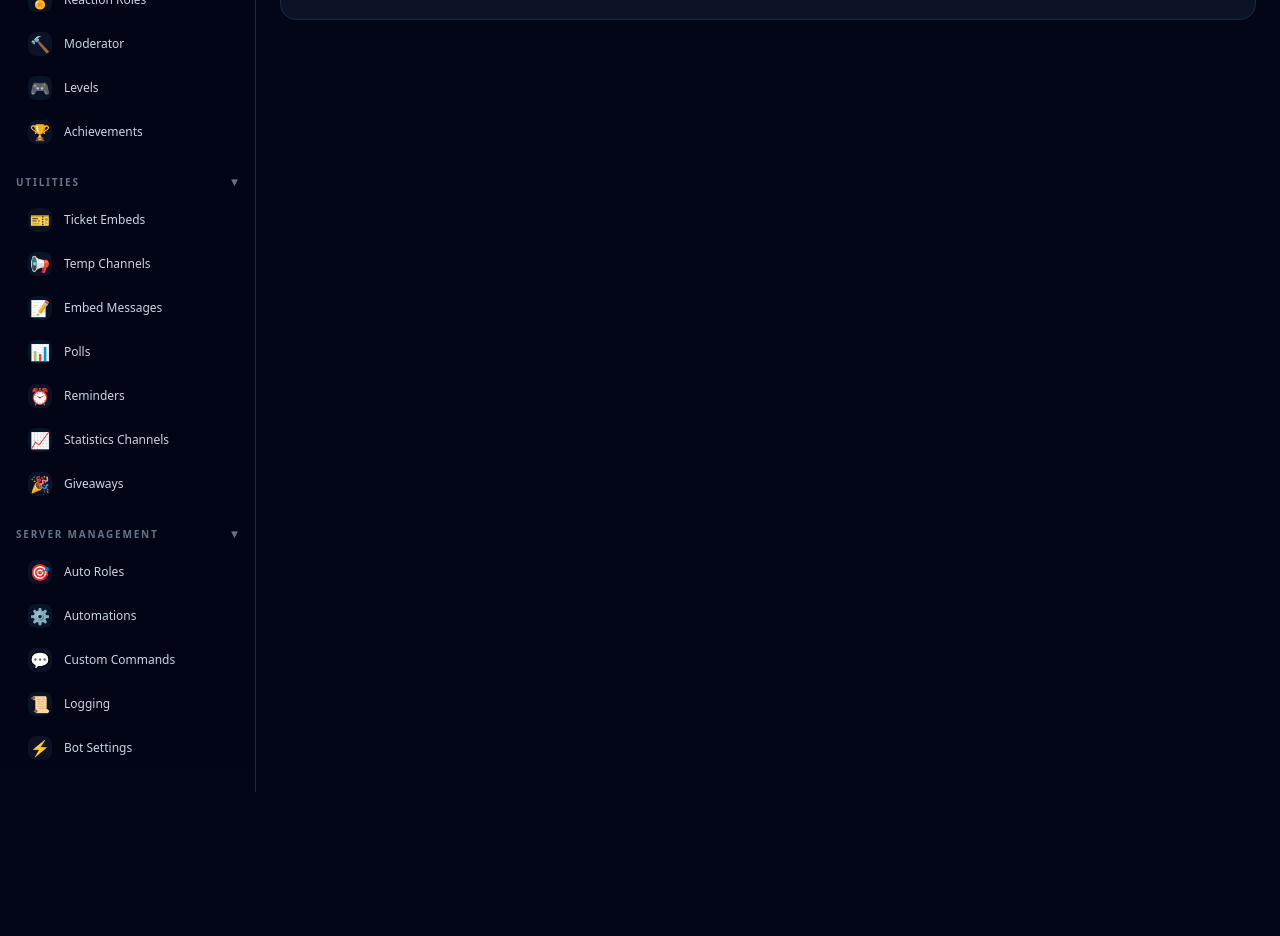
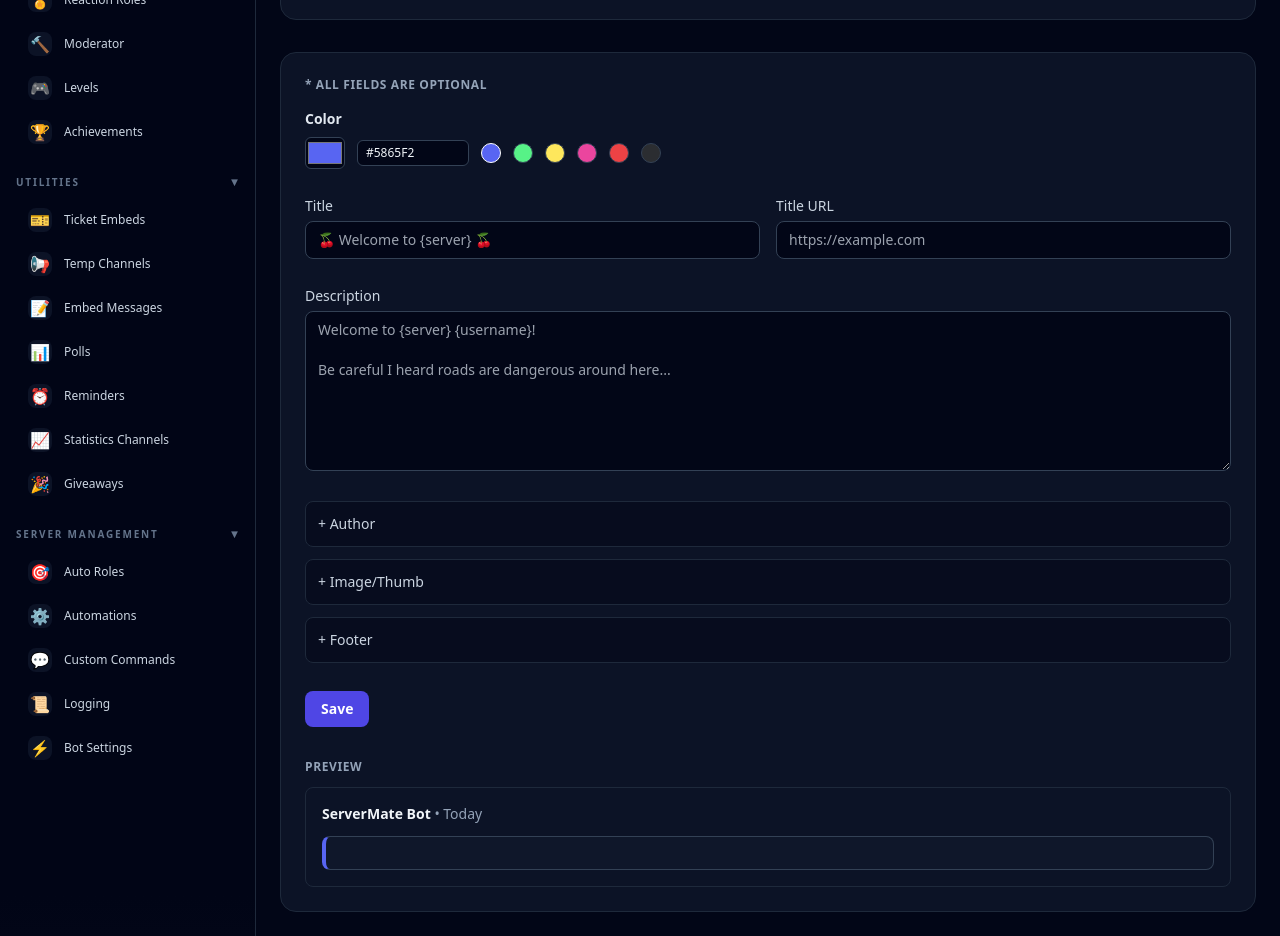
Before and after one commit to WYll1734/app-directory, a Next.js app: page /dashboard/1/welcome-channel in a window 1280 px wide. Shown: the part 200-1136 px from the top of the page. Before the commit the page ends 992 px from the top, so only its background shows below. Built offline with nearby package versions, Linux system fonts and the light colour scheme; no server answers.

Commit message:
Update page.js

```diff
--- a/app/dashboard/[guildId]/welcome-channel/page.js
+++ b/app/dashboard/[guildId]/welcome-channel/page.js
@@ -22,23 +22,21 @@ export default function WelcomeChannelPage({ params }) {
   const update = (key, value) =>
     setEmbed((prev) => ({ ...prev, [key]: value }));
 
-  // CHANNEL SELECTOR STATE
+  // CHANNEL SELECTOR
   const [channels, setChannels] = useState([]);
   const [loadingChannels, setLoadingChannels] = useState(true);
   const [selectedChannel, setSelectedChannel] = useState("create");
   const [dropdownOpen, setDropdownOpen] = useState(false);
 
-  // FETCH CHANNELS FROM API (YOUR ACTUAL API)
+  // FETCH CHANNELS
   useEffect(() => {
     async function fetchChannels() {
       try {
         const res = await fetch(`/api/discord/guilds/${guildId}/channels`);
         const data = await res.json();
-
         if (data.ok) setChannels(data.channels);
-        else console.error("Channel fetch failed:", data);
-      } catch (err) {
-        console.error("Channel fetch error:", err);
+      } catch (e) {
+        console.error("Channel fetch error:", e);
       } finally {
         setLoadingChannels(false);
       }
@@ -46,6 +44,7 @@ export default function WelcomeChannelPage({ params }) {
     fetchChannels();
   }, [guildId]);
 
+  // COLOR PRESETS
   const presetColors = [
     "#5865F2",
     "#57F287",
@@ -57,8 +56,7 @@ export default function WelcomeChannelPage({ params }) {
 
   return (
     <div className="space-y-8">
-
-      {/** HEADER */}
+      {/* HEADER */}
       <div className="flex items-center justify-between">
         <div>
           <h1 className="text-xl font-semibold text-slate-100">Welcome Channel</h1>
@@ -72,17 +70,14 @@ export default function WelcomeChannelPage({ params }) {
         </button>
       </div>
 
-      {/** CHANNEL SELECTOR */}
+      {/* CHANNEL SELECTOR */}
       <section className="rounded-2xl border border-slate-800 bg-slate-900/80 p-5">
-        <h2 className="text-sm font-semibold text-slate-200">
-          Choose your Welcome Channel
-        </h2>
+        <h2 className="text-sm font-semibold text-slate-200">Choose your Welcome Channel</h2>
 
         <div className="mt-4 relative">
-
           <button
             type="button"
-            onClick={() => setDropdownOpen((o) => !o)}
+            onClick={() => setDropdownOpen(!dropdownOpen)}
             className="flex w-full items-center justify-between rounded-lg border border-slate-700 bg-slate-950/70 px-4 py-2 text-left text-sm text-slate-200"
           >
             <span>
@@ -102,7 +97,7 @@ export default function WelcomeChannelPage({ params }) {
                 </div>
               )}
 
-              {/** FIRST OPTION: create */}
+              {/* CREATE OPTION */}
               <button
                 type="button"
                 onClick={() => {
@@ -110,9 +105,7 @@ export default function WelcomeChannelPage({ params }) {
                   setDropdownOpen(false);
                 }}
                 className={`flex w-full items-center justify-between px-4 py-2 hover:bg-slate-800 ${
-                  selectedChannel === "create"
-                    ? "text-indigo-400"
-                    : "text-slate-200"
+                  selectedChannel === "create" ? "text-indigo-400" : "text-slate-200"
                 }`}
               >
                 <span>Create #welcome channel (recommended)</span>
@@ -121,7 +114,7 @@ export default function WelcomeChannelPage({ params }) {
                 )}
               </button>
 
-              {/** CATEGORY SECTIONS */}
+              {/* CATEGORIES */}
               {channels
                 .filter((c) => c.type === 4)
                 .sort((a, b) => a.position - b.position)
@@ -150,16 +143,14 @@ export default function WelcomeChannelPage({ params }) {
                         >
                           <span>#{ch.name}</span>
                           {selectedChannel === `#${ch.name}` && (
-                            <span className="text-xs text-indigo-400">
-                              Selected
-                            </span>
+                            <span className="text-xs text-indigo-400">Selected</span>
                           )}
                         </button>
                       ))}
                   </div>
                 ))}
 
-              {/** UNCATEGORIZED TEXT CHANNELS */}
+              {/* UNCATEGORIZED TEXT CHANNELS */}
               {channels
                 .filter((c) => c.type === 0 && !c.parent_id)
                 .sort((a, b) => a.position - b.position)
@@ -188,8 +179,262 @@ export default function WelcomeChannelPage({ params }) {
         </div>
       </section>
 
-      {/** EMBED BUILDER... (KEEP YOUR ORIGINAL) */}
-      {/* (Not repeating here, your embed builder code stays exactly the same) */}
+      {/* EMBED BUILDER (FULL RESTORED) */}
+      <section className="rounded-2xl border border-slate-800 bg-slate-900/80 p-6">
+        <h2 className="mb-4 text-xs font-semibold uppercase tracking-wider text-slate-400">
+          * All fields are optional
+        </h2>
+
+        {/* COLOR PICKER */}
+        <div className="mb-6">
+          <label className="block text-sm font-semibold text-slate-200">
+            Color
+          </label>
+
+          <div className="mt-2 flex items-center gap-3">
+            <input
+              type="color"
+              value={embed.color}
+              onChange={(e) => update("color", e.target.value)}
+              className="h-8 w-10 cursor-pointer rounded-md border border-slate-700 bg-slate-950"
+            />
+
+            <input
+              className="w-28 rounded-md border border-slate-700 bg-slate-950 px-2 py-1 text-xs text-slate-100 outline-none focus:border-indigo-500"
+              value={embed.color}
+              onChange={(e) => update("color", e.target.value)}
+            />
+
+            {presetColors.map((c) => (
+              <button
+                key={c}
+                type="button"
+                onClick={() => update("color", c)}
+                style={{ backgroundColor: c }}
+                className={`h-5 w-5 rounded-full border ${
+                  embed.color === c ? "border-white" : "border-slate-700"
+                }`}
+              />
+            ))}
+          </div>
+        </div>
+
+        {/* TITLE + URL */}
+        <div className="mb-6 grid grid-cols-1 gap-4 md:grid-cols-2">
+          <div>
+            <label className="text-sm text-slate-300">Title</label>
+            <input
+              className="mt-1 w-full rounded-lg border border-slate-700 bg-slate-950 px-3 py-2 text-sm text-slate-100 outline-none"
+              placeholder="🍒 Welcome to {server} 🍒"
+              value={embed.title}
+              onChange={(e) => update("title", e.target.value)}
+            />
+          </div>
+
+          <div>
+            <label className="text-sm text-slate-300">Title URL</label>
+            <input
+              className="mt-1 w-full rounded-lg border border-slate-700 bg-slate-950 px-3 py-2 text-sm text-slate-100 outline-none"
+              placeholder="https://example.com"
+              value={embed.url}
+              onChange={(e) => update("url", e.target.value)}
+            />
+          </div>
+        </div>
+
+        {/* DESCRIPTION */}
+        <div className="mb-6">
+          <label className="text-sm text-slate-300">Description</label>
+          <textarea
+            className="mt-1 h-40 w-full rounded-lg border border-slate-700 bg-slate-950 px-3 py-2 text-sm text-slate-100 outline-none"
+            placeholder={
+              "Welcome to {server} {username}!\n\nBe careful I heard roads are dangerous around here..."
+            }
+            value={embed.description}
+            onChange={(e) => update("description", e.target.value)}
+          />
+        </div>
+
+        {/* AUTHOR */}
+        <details className="group mb-3 rounded-lg border border-slate-800 bg-slate-950/50 p-3">
+          <summary className="list-none cursor-pointer text-sm text-slate-300 group-open:text-indigo-400">
+            + Author
+          </summary>
+
+          <div className="mt-3 space-y-3 text-xs text-slate-300">
+            <div>
+              <label>Author Name</label>
+              <input
+                className="mt-1 w-full rounded-lg border border-slate-700 bg-slate-900 px-3 py-2 text-sm"
+                placeholder="Enter name"
+                value={embed.authorName}
+                onChange={(e) => update("authorName", e.target.value)}
+              />
+            </div>
+
+            <div>
+              <label>Author Icon</label>
+              <input
+                className="mt-1 w-full rounded-lg border border-slate-700 bg-slate-900 px-3 py-2 text-sm"
+                placeholder="Enter image URL"
+                value={embed.authorIcon}
+                onChange={(e) => update("authorIcon", e.target.value)}
+              />
+            </div>
+          </div>
+        </details>
+
+        {/* IMAGE + THUMB */}
+        <details className="group mb-3 rounded-lg border border-slate-800 bg-slate-950/50 p-3">
+          <summary className="list-none cursor-pointer text-sm text-slate-300 group-open:text-indigo-400">
+            + Image/Thumb
+          </summary>
+
+          <div className="mt-3 space-y-3 text-xs text-slate-300">
+            <div>
+              <label>Thumbnail</label>
+              <input
+                className="mt-1 w-full rounded-lg border border-slate-700 bg-slate-900 px-3 py-2 text-sm"
+                placeholder="Thumbnail URL"
+                value={embed.thumb}
+                onChange={(e) => update("thumb", e.target.value)}
+              />
+            </div>
+
+            <div>
+              <label>Main Image</label>
+              <input
+                className="mt-1 w-full rounded-lg border border-slate-700 bg-slate-900 px-3 py-2 text-sm"
+                placeholder="Image URL"
+                value={embed.image}
+                onChange={(e) => update("image", e.target.value)}
+              />
+            </div>
+          </div>
+        </details>
+
+        {/* FOOTER */}
+        <details className="group mb-3 rounded-lg border border-slate-800 bg-slate-950/50 p-3">
+          <summary className="list-none cursor-pointer text-sm text-slate-300 group-open:text-indigo-400">
+            + Footer
+          </summary>
+
+          <div className="mt-3 space-y-3 text-xs text-slate-300">
+            <div>
+              <label>Footer Text</label>
+              <input
+                className="mt-1 w-full rounded-lg border border-slate-700 bg-slate-900 px-3 py-2 text-sm"
+                placeholder="Footer text"
+                value={embed.footerText}
+                onChange={(e) => update("footerText", e.target.value)}
+              />
+            </div>
+
+            <div>
+              <label>Footer Icon</label>
+              <input
+                className="mt-1 w-full rounded-lg border border-slate-700 bg-slate-900 px-3 py-2 text-sm"
+                placeholder="Icon URL"
+                value={embed.footerIcon}
+                onChange={(e) => update("footerIcon", e.target.value)}
+              />
+            </div>
+          </div>
+        </details>
+
+        {/* SAVE */}
+        <button className="mt-4 rounded-lg bg-indigo-600 px-4 py-2 text-sm font-semibold text-white hover:bg-indigo-500">
+          Save
+        </button>
+
+        {/* PREVIEW */}
+        <h3 className="mt-8 text-xs font-semibold uppercase tracking-wider text-slate-400">
+          Preview
+        </h3>
+
+        <div className="mt-3 rounded-lg border border-slate-800 bg-slate-95
+0 p-4">
+          <p className="text-sm text-slate-400">
+            <span className="font-semibold text-slate-100">ServerMate Bot</span> • Today
+          </p>
+
+          <div className="mt-3 flex gap-3">
+            <div
+              className="flex-1 rounded-lg border border-slate-700 bg-slate-900 p-4"
+              style={{
+                borderLeftWidth: "4px",
+                borderLeftColor: embed.color,
+              }}
+            >
+              {/* AUTHOR */}
+              {embed.authorName && (
+                <div className="mb-2 flex items-center gap-2 text-xs text-slate-300">
+                  {embed.authorIcon && (
+                    <div
+                      className="h-5 w-5 rounded-full bg-slate-700 bg-cover bg-center"
+                      style={{ backgroundImage: `url(${embed.authorIcon})` }}
+                    />
+                  )}
+                  <span>{embed.authorName}</span>
+                </div>
+              )}
+
+              {/* TITLE */}
+              {embed.title && (
+                <p className="text-sm font-semibold text-slate-100">
+                  {embed.url ? (
+                    <a
+                      href={embed.url}
+                      className="text-sky-400 hover:underline"
+                      target="_blank"
+                    >
+                      {embed.title}
+                    </a>
+                  ) : (
+                    embed.title
+                  )}
+                </p>
+              )}
+
+              {/* DESCRIPTION */}
+              {embed.description && (
+                <p className="mt-2 whitespace-pre-line text-slate-300">
+                  {embed.description}
+                </p>
+              )}
+
+              {/* IMAGE */}
+              {embed.image && (
+                <div
+                  className="mt-3 h-32 rounded-md bg-slate-800 bg-cover bg-center"
+                  style={{ backgroundImage: `url(${embed.image})` }}
+                />
+              )}
+
+              {/* FOOTER */}
+              {(embed.footerText || embed.footerIcon) && (
+                <div className="mt-3 flex items-center gap-2 border-t border-slate-800 pt-2 text-[11px] text-slate-400">
+                  {embed.footerIcon && (
+                    <div
+                      className="h-4 w-4 rounded-full bg-slate-700 bg-cover bg-center"
+                      style={{ backgroundImage: `url(${embed.footerIcon})` }}
+                    />
+                  )}
+                  <span>{embed.footerText}</span>
+                </div>
+              )}
+            </div>
+
+            {/* THUMB */}
+            {embed.thumb && (
+              <div
+                className="h-16 w-16 rounded-md bg-slate-800 bg-cover bg-center shrink-0 mt-1"
+                style={{ backgroundImage: `url(${embed.thumb})` }}
+              />
+            )}
+          </div>
+        </div>
+      </section>
 
     </div>
   );
```
